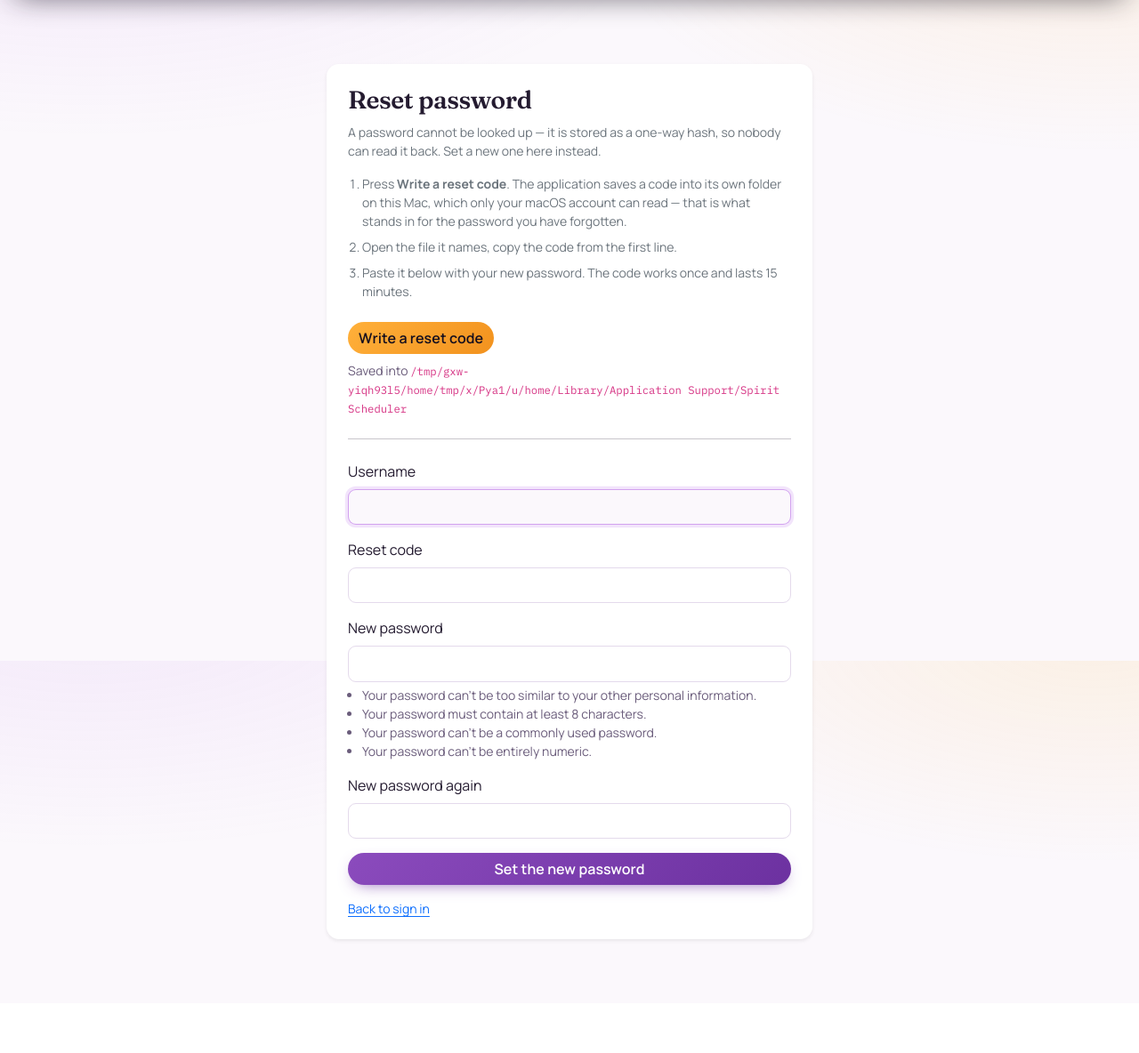
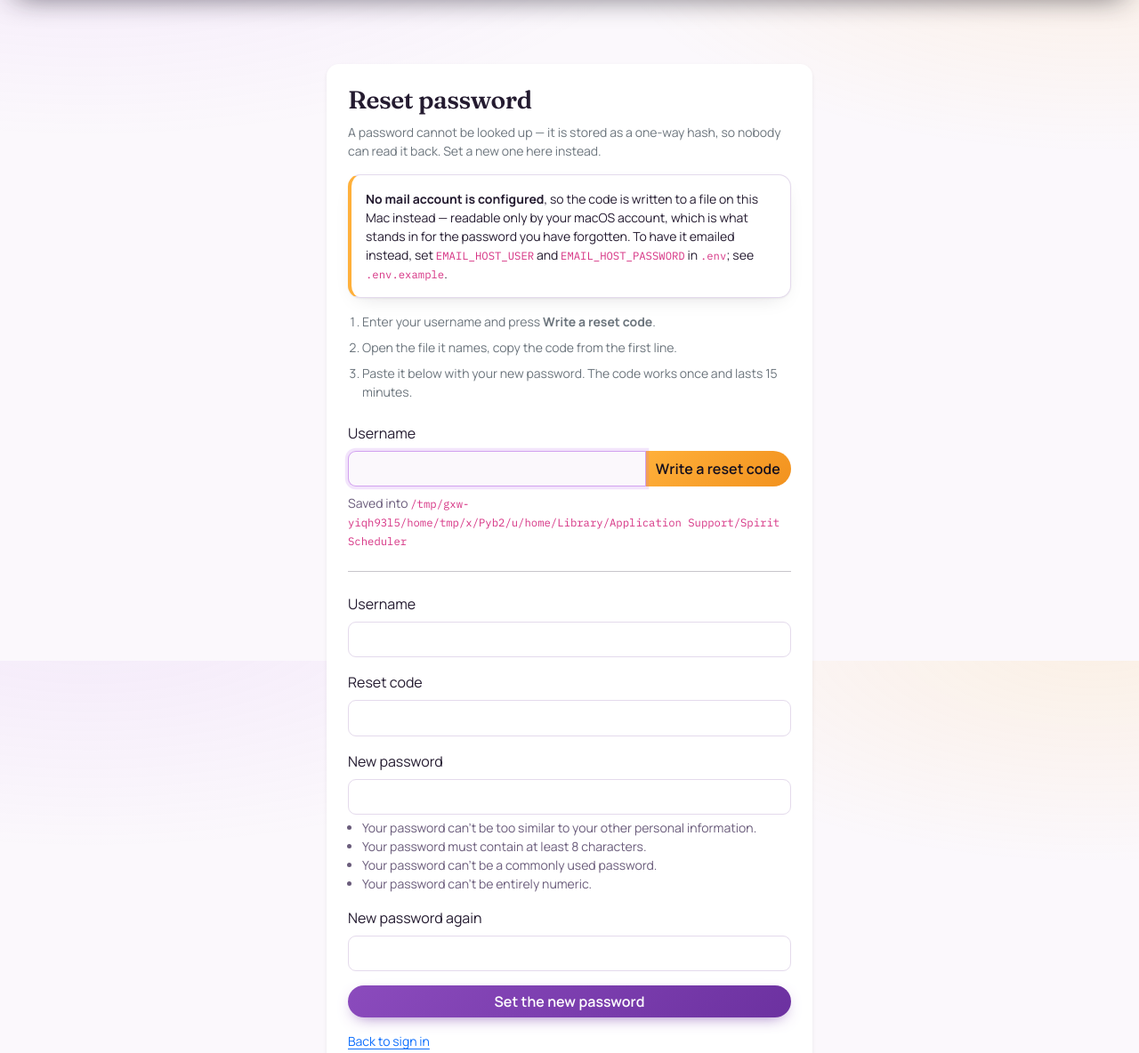
Before and after one commit to DebopriyoRoy/Scheduler, a Django app: page /accounts/reset/ in a window 1280 px wide. Shown: the part 57-1241 px from the top of the page at 89% size. Before the commit the page ends 1116 px from the top, so only its background shows below. Run offline with Django 5.2, Linux system fonts and the light colour scheme.

Commit message:
feat(auth): email the password reset code over Gmail SMTP
The reset code was written to a file and the person had to go and find it. It is now
emailed to the address on the account, with the file kept as the fallback for a machine
where no mail is configured - so nobody is locked out by a missing mail account.

Gmail refuses an ordinary account password over SMTP, so EMAIL_HOST_PASSWORD has to be
a Google App Password. It is a credential and belongs in .env, which is git-ignored;
.env.example documents the variables and where to generate one. Nothing is committed
and nothing is set here.

Sending can never raise. A mail server that is down, refusing the password or simply
unreachable must not take the reset page with it, so any failure falls back to the file
and says why on the page.

The recipient is masked on screen. That page is reachable without signing in, so it has
to tell the person which inbox to open without handing a visitor a working address.

One bug the tests caught before it shipped: the first version deleted the code file on
a successful send, on the reasoning that one route should leave one copy. But that file
is not a duplicate key - it is the server's only record of the code that was issued, so
deleting it made every emailed code fail verification and the reset silently did
nothing. The file stays: 0600, single-use, fifteen minutes.

Co-Authored-By: Claude Opus 5 <noreply@anthropic.com>

```diff
--- a/scheduling/services/password_reset.py
+++ b/scheduling/services/password_reset.py
@@ -75,3 +75,66 @@ def check_code(supplied: str) -> tuple[bool, str]:
 def clear_code() -> None:
     """Single use: the code dies with the reset it authorised."""
     _code_path().unlink(missing_ok=True)
+
+
+def recipient_for(user) -> str:
+    """Where this account's reset code should be sent, or "" if nowhere is known."""
+    from django.conf import settings
+
+    return (user.email or "").strip() or getattr(
+        settings, "PASSWORD_RESET_FALLBACK_EMAIL", ""
+    ).strip()
+
+
+def mask(address: str) -> str:
+    """A recognisable but non-disclosing form of an address.
+
+    The reset page is reachable without signing in, so it must not hand a visitor a
+    working address - but it does have to tell the person which inbox to open.
+    """
+    name, _, domain = address.partition("@")
+    if not domain:
+        return "the address on file"
+    if len(name) <= 2:
+        shown = name[:1] + "•"
+    else:
+        shown = f"{name[0]}{'•' * (len(name) - 2)}{name[-1]}"
+    return f"{shown}@{domain}"
+
+
+def email_code(user, code: str) -> tuple[bool, str]:
+    """Send the code. Returns (sent, detail) - detail is safe to show a user.
+
+    Never raises. A mail server that is down, misconfigured or refusing the password
+    must not take the reset page with it: the caller falls back to writing the file,
+    which is the whole reason that path still exists.
+    """
+    from django.conf import settings
+    from django.core.mail import send_mail
+
+    if not getattr(settings, "EMAIL_IS_CONFIGURED", False):
+        return False, "No mail account is configured."
+
+    address = recipient_for(user)
+    if not address:
+        return False, f"No email address is on file for “{user.username}”."
+
+    minutes = int(CODE_LIFETIME.total_seconds() // 60)
+    try:
+        send_mail(
+            subject="Spirit Scheduling Agent - password reset code",
+            message=(
+                f"Your reset code is {code}\n\n"
+                f"It works once and expires in {minutes} minutes.\n\n"
+                f"Enter it on the reset page along with a new password for "
+                f"“{user.username}”.\n\n"
+                f"If you did not ask for this, someone with access to this Mac did. "
+                f"The code alone cannot be used from anywhere else.\n"
+            ),
+            from_email=settings.DEFAULT_FROM_EMAIL,
+            recipient_list=[address],
+            fail_silently=False,
+        )
+    except Exception as exc:  # noqa: BLE001 - any mail failure falls back to the file
+        return False, f"Mail could not be sent ({type(exc).__name__}: {exc})."
+    return True, mask(address)
--- a/scheduling/templates/registration/password_reset.html
+++ b/scheduling/templates/registration/password_reset.html
@@ -9,21 +9,44 @@
       can read it back. Set a new one here instead.
     </p>
 
+    {% if email_configured %}
       <ol class="small text-secondary ps-3 mb-4">
-      <li class="mb-2">
-        Press <strong>Write a reset code</strong>. The application saves a code into its
-        own folder on this Mac, which only your macOS account can read &mdash; that is
-        what stands in for the password you have forgotten.
-      </li>
+        <li class="mb-2">Enter your username and press <strong>Email me a reset code</strong>.</li>
+        <li class="mb-2">Open the email and copy the code.</li>
+        <li>Paste it below with your new password. The code works once and lasts
+          {{ code_minutes }} minutes.</li>
+      </ol>
+    {% else %}
+      <div class="alert alert-warning small">
+        <strong>No mail account is configured</strong>, so the code is written to a file
+        on this Mac instead &mdash; readable only by your macOS account, which is what
+        stands in for the password you have forgotten. To have it emailed instead, set
+        <code>EMAIL_HOST_USER</code> and <code>EMAIL_HOST_PASSWORD</code> in
+        <code>.env</code>; see <code>.env.example</code>.
+      </div>
+      <ol class="small text-secondary ps-3 mb-4">
+        <li class="mb-2">Enter your username and press <strong>Write a reset code</strong>.</li>
         <li class="mb-2">Open the file it names, copy the code from the first line.</li>
         <li>Paste it below with your new password. The code works once and lasts
           {{ code_minutes }} minutes.</li>
       </ol>
+    {% endif %}
 
     <form method="post" class="mb-4">{% csrf_token %}
       <input type="hidden" name="action" value="issue">
-      <button class="btn btn-warning" type="submit">Write a reset code</button>
+      <label class="form-label" for="id_issue_username">Username</label>
+      <div class="input-group">
+        <input class="form-control" list="known-usernames" type="text" name="username"
+               id="id_issue_username" autocomplete="username" required autofocus>
+        <button class="btn btn-warning" type="submit">
+          {% if email_configured %}Email me a reset code{% else %}Write a reset code{% endif %}
+        </button>
+      </div>
+      {% if email_configured %}
+        <div class="form-text mt-2">Sent from {{ email_account }} to the address on your account.</div>
+      {% else %}
         <div class="form-text mt-2">Saved into <code>{{ code_folder }}</code></div>
+      {% endif %}
     </form>
 
     <hr class="my-4">
@@ -32,7 +55,7 @@
       <div class="mb-3">
         <label class="form-label" for="id_reset_username">Username</label>
         <input class="form-control" list="known-usernames" type="text" name="username"
-               id="id_reset_username" autocomplete="username" required autofocus>
+               id="id_reset_username" autocomplete="username" required>
         <datalist id="known-usernames">
           {% for name in usernames %}<option value="{{ name }}">{% endfor %}
         </datalist>
--- a/scheduling/views.py
+++ b/scheduling/views.py
@@ -2124,6 +2124,7 @@ def password_reset(request):
     rather than by counting attempts, because an attacker who can read the folder has
     the database anyway and one who cannot has nothing to guess against.
     """
+    from django.conf import settings
     from django.contrib.auth import get_user_model
     from django.contrib.auth.password_validation import (
         password_validators_help_texts,
@@ -2144,14 +2145,45 @@ def password_reset(request):
         "code_folder": str(data_dir()),
         "code_minutes": int(CODE_LIFETIME.total_seconds() // 60),
         "password_rules": password_validators_help_texts(),
+        "email_configured": getattr(settings, "EMAIL_IS_CONFIGURED", False),
+        "email_account": getattr(settings, "EMAIL_HOST_USER", ""),
     }
 
     if request.method == "POST" and request.POST.get("action") == "issue":
+        from scheduling.services.password_reset import email_code
+
+        username = (request.POST.get("username") or "").strip()
+        user = get_user_model().objects.filter(username=username, is_active=True).first()
         try:
-            _, path = issue_code()
+            code, path = issue_code()
         except OSError as exc:
             messages.error(request, f"The reset code could not be written ({exc}).")
             return redirect("password_reset")
+
+        # Email is the front door; the file is what keeps a machine with no mail
+        # configured from being locked out. Sending is never allowed to raise - a mail
+        # server that is down must not take the reset page down with it.
+        if user is not None:
+            sent, detail = email_code(user, code)
+            if sent:
+                # The file stays. It is not a duplicate key - it is the server's
+                # only record of the code that was issued, and deleting it made every
+                # emailed code unverifiable.
+                messages.success(
+                    request,
+                    f"A reset code has been emailed to {detail}. Enter it below with "
+                    f"your new password. It works once and expires in "
+                    f"{context['code_minutes']} minutes.",
+                )
+                return redirect("password_reset")
+            messages.warning(request, f"{detail} Falling back to a code on this Mac.")
+        elif username:
+            messages.warning(
+                request,
+                f"There is no active account called “{username}”. "
+                "A code has still been written to this Mac.",
+            )
+
         messages.success(
             request,
             f"A reset code has been written to {path}. Open that file, copy the code "
```
Also changed, not shown: spirit_scheduler/settings.py (+23 -0 lines), tests/test_password_reset.py (+111 -0 lines), 1 other file. Lines whose indentation alone changed are shown as unchanged.
